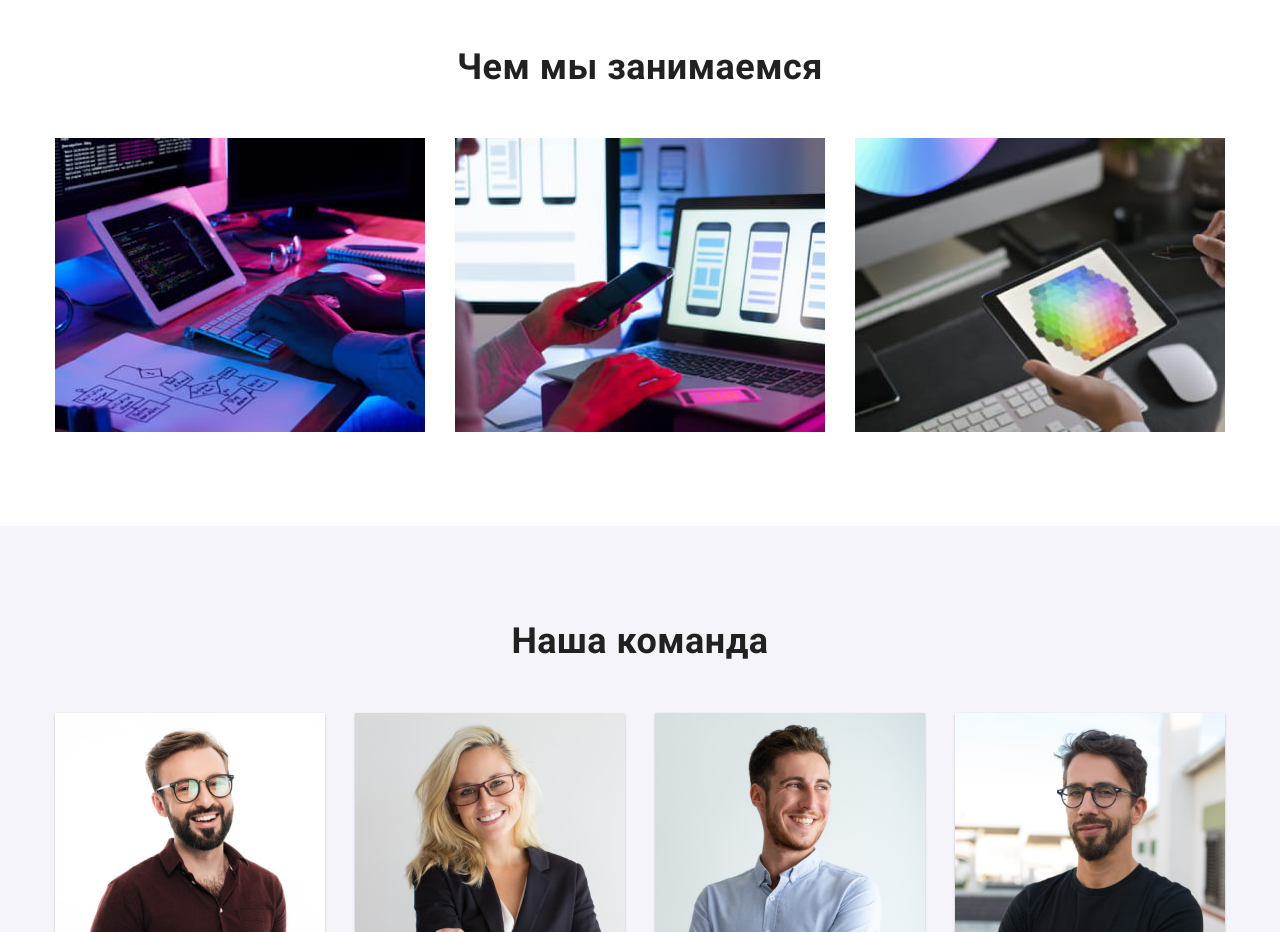
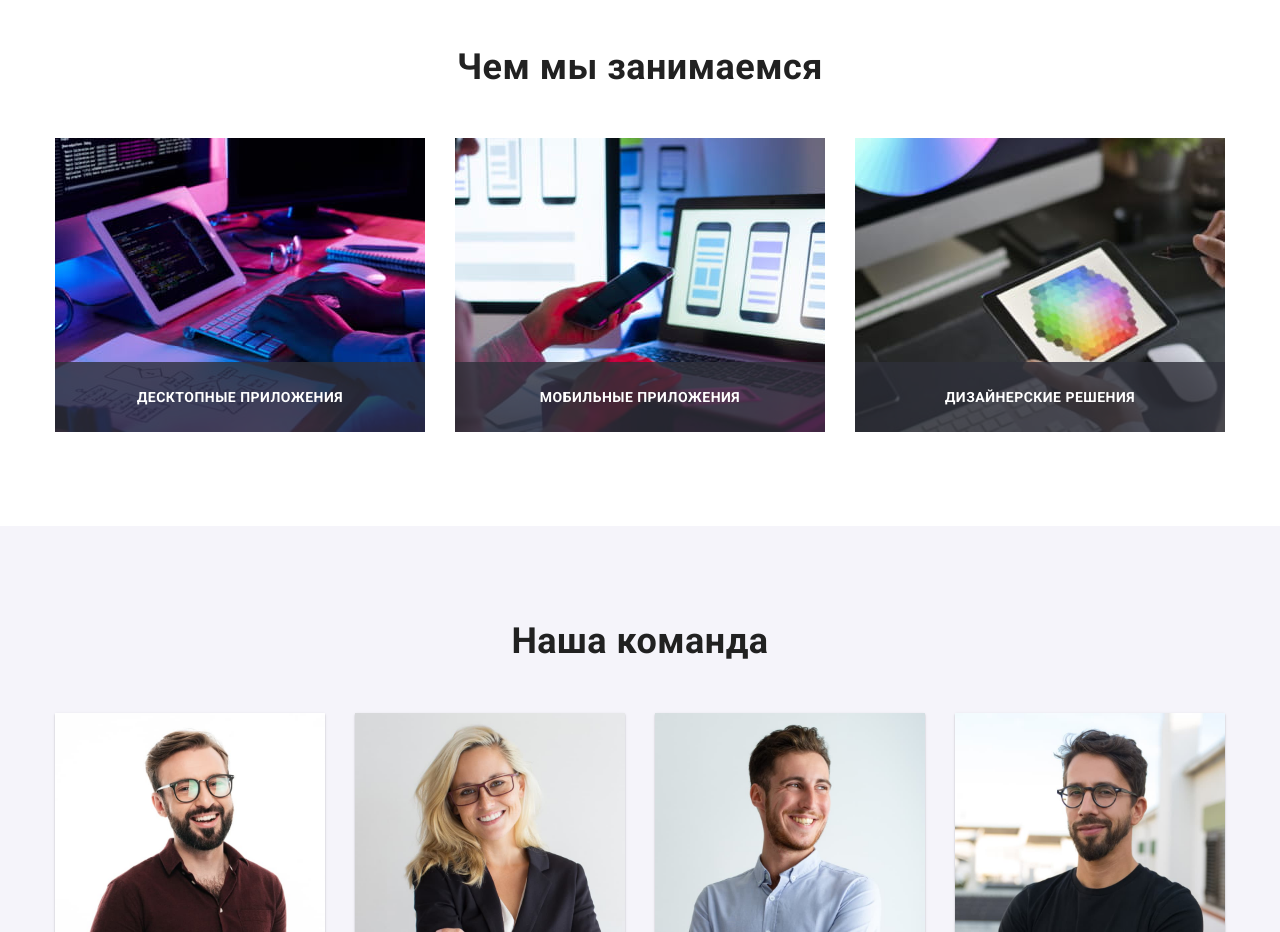
Before and after one commit to IvanDarmovis/goit-markup-hw-05, a plain HTML site: page index.html in a window 1280 px wide. Shown: the part 1040-1972 px from the top of the page. Drawn offline with nearby package versions, Linux system fonts and the light colour scheme.

Commit message:
додано позиціювання на сторінці Студія

```diff
--- a/css/styles.css
+++ b/css/styles.css
@@ -17,6 +17,7 @@ footer bgc #2F303A
   --hero-button-accent: #188ce8;
   --svg-fill-color: #afb1b8;
   --bgc-footer-link-color: rgba(255, 255, 255, 0.1);
+  --bgc-above-img: rgba(47, 48, 58, 0.8);
 }
 
 body {
@@ -124,6 +125,22 @@ p {
 
 .contacts {
   margin-left: auto;
+}
+
+.link.current {
+  position: relative;
+}
+
+.link.current::after {
+  position: absolute;
+  bottom: 0;
+  content: '';
+  display: block;
+  height: 4px;
+  width: 100%;
+
+  border-radius: 2px;
+  background-color: var(--accent-color);
 }
 
 .site-nav .link:hover,
@@ -235,7 +252,27 @@ p {
 }
 
 .tasks .list-item {
+  position: relative;
   max-width: calc((100% - 60px) / 3);
+}
+
+.tasks .subtext {
+  position: absolute;
+  bottom: 0;
+  height: 70px;
+  width: 100%;
+  display: flex;
+  justify-content: center;
+  align-items: center;
+  background-color: var(--bgc-above-img);
+}
+
+.tasks .text {
+  font-weight: 700;
+  font-size: 14px;
+  line-height: calc(16 / 14);
+  text-transform: uppercase;
+  color: var(--contrast-color);
 }
 
 .tasks .list-item:not(:last-child) {
--- a/index.html
+++ b/index.html
@@ -126,6 +126,9 @@
                 width="370"
                 height="294"
               />
+              <div class="subtext">
+                <p class="text">Десктопные приложения</p>
+              </div>
             </li>
             <li class="list-item">
               <img
@@ -135,6 +138,9 @@
                 width="370"
                 height="294"
               />
+              <div class="subtext">
+                <p class="text">Мобильные приложения</p>
+              </div>
             </li>
             <li class="list-item">
               <img
@@ -144,6 +150,9 @@
                 width="370"
                 height="294"
               />
+              <div class="subtext">
+                <p class="text">Дизайнерские решения</p>
+              </div>
             </li>
           </ul>
         </div>
```
